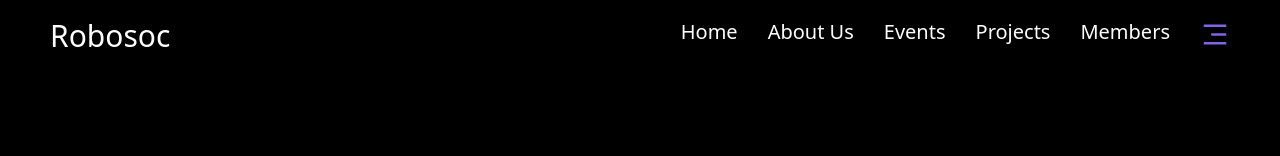
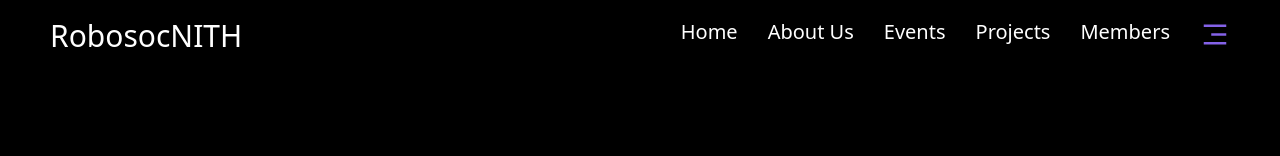
Before and after one commit to AshishNith/RobosocNith, a plain HTML site: page index.html in a window 1280 px wide. Shown: the top 156 px of the page. Drawn offline with nearby package versions, Linux system fonts and the light colour scheme; a web font is replaced by a local one.

Commit message:
Check...

```diff
--- a/index.html
+++ b/index.html
@@ -11,7 +11,7 @@
 
 <body>
     <nav>
-        <div class="logo">Robosoc</div>
+        <div class="logo">RobosocNITH</div>
         <div class="nav-links">
             <a href="#main">Home</a>
             <a href="#AboutUs">About Us</a>
```
